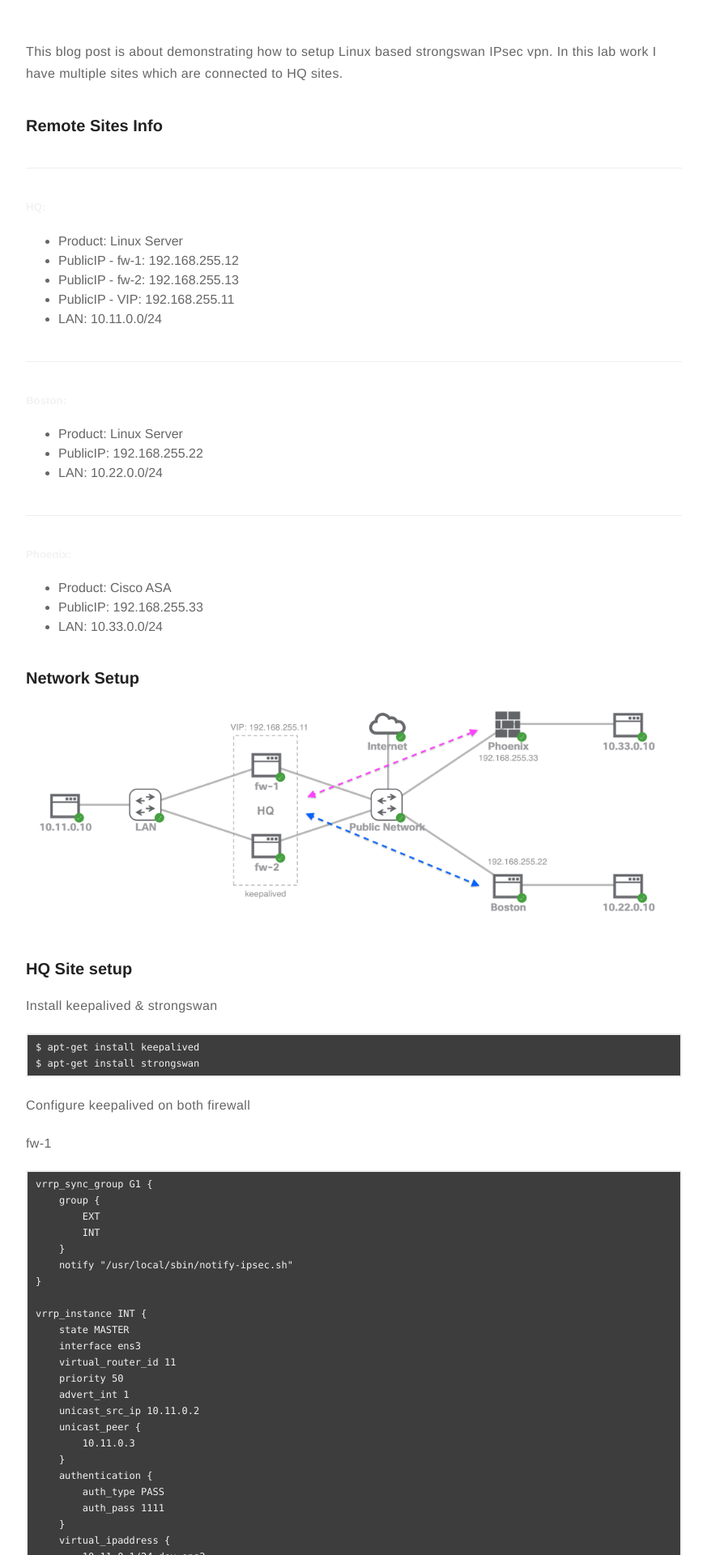
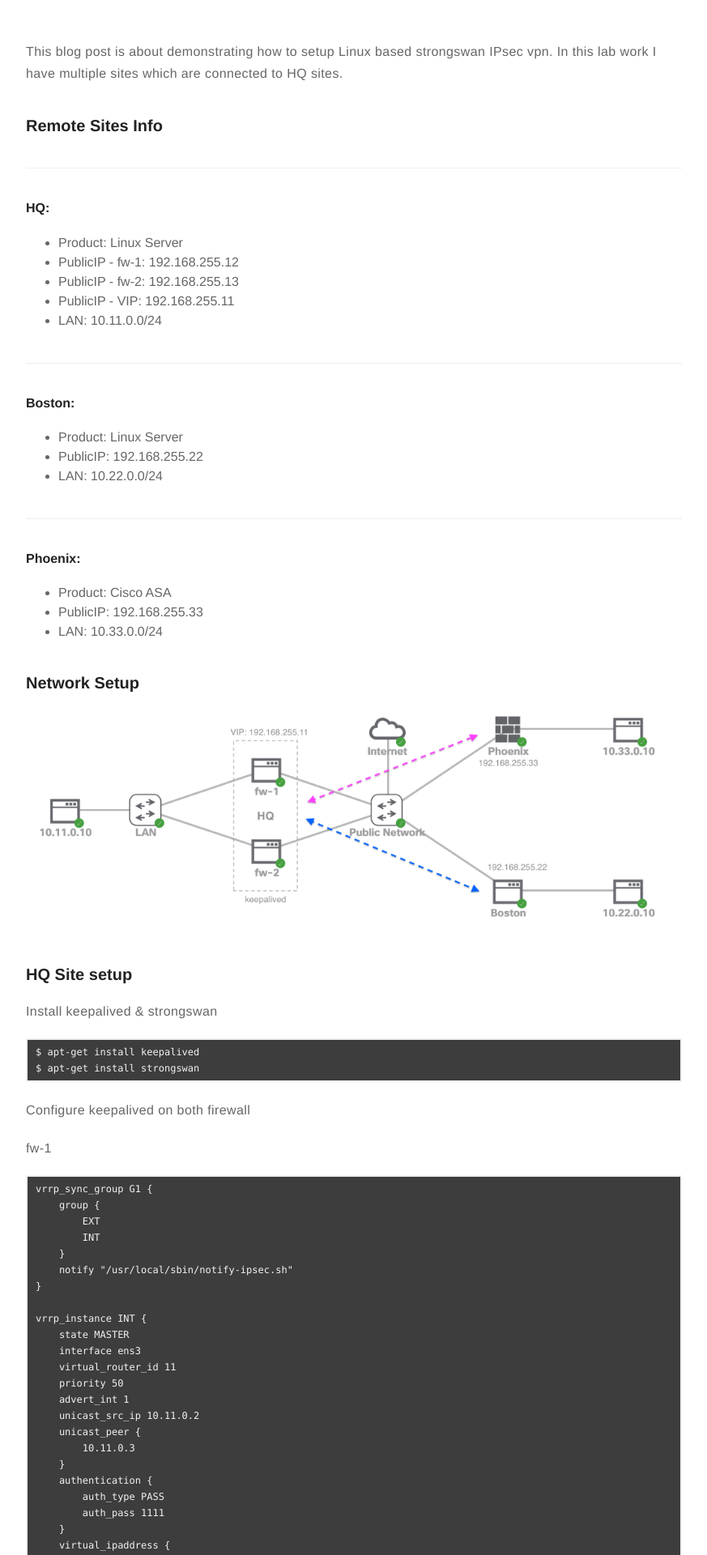
Before and after one commit to satishdotpatel/satishdotpatel.github.io, a Jekyll site: the page built from _posts/2021-10-08-ha-strongswan-ipsec-vpn.markdown, in a window 1280 px wide. Shown: the part 397-2317 px from the top of the page at 81% size, without its empty margins (203-1076 px from the left). Built offline with Jekyll 4.4.1, drawn with Linux system fonts in a browser that asks for light colours; comment, search, counter and statistics services are not loaded.

```diff
--- a/_posts/2021-10-08-ha-strongswan-ipsec-vpn.markdown
+++ b/_posts/2021-10-08-ha-strongswan-ipsec-vpn.markdown
@@ -24,7 +24,7 @@ This blog post is about demonstrating how to setup Linux based strongswan IPsec
 
 
 ----------------------------------
-##### HQ:
+#### HQ:
 - Product: Linux Server
 - PublicIP - fw-1: 192.168.255.12
 - PublicIP - fw-2: 192.168.255.13
@@ -33,14 +33,14 @@ This blog post is about demonstrating how to setup Linux based strongswan IPsec
 
 ----------------------------------
 
-##### Boston:
+#### Boston:
 - Product: Linux Server
 - PublicIP: 192.168.255.22
 - LAN: 10.22.0.0/24
 
 ----------------------------------
 
-##### Phoenix:
+#### Phoenix:
 - Product: Cisco ASA
 - PublicIP: 192.168.255.33
 - LAN: 10.33.0.0/24
```
